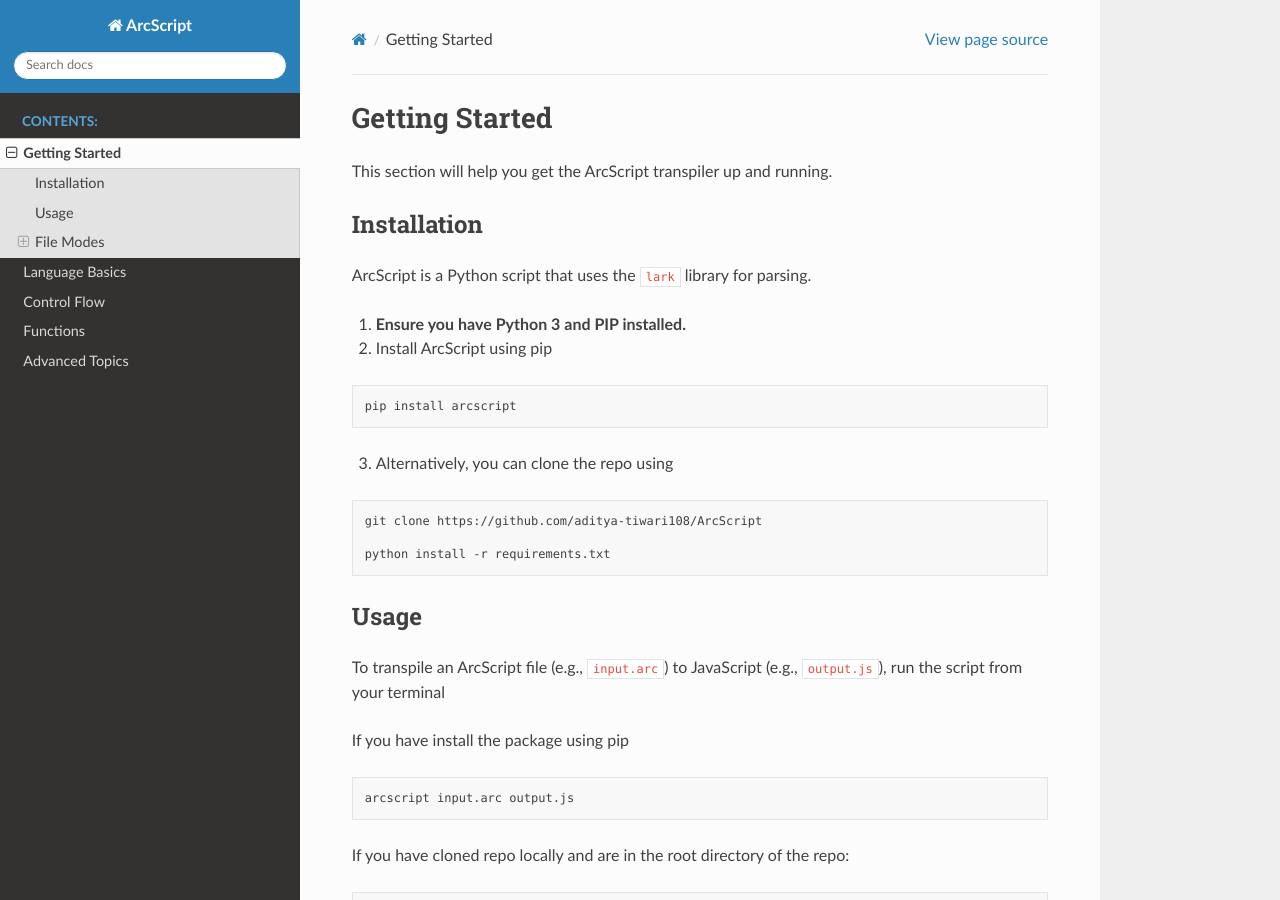
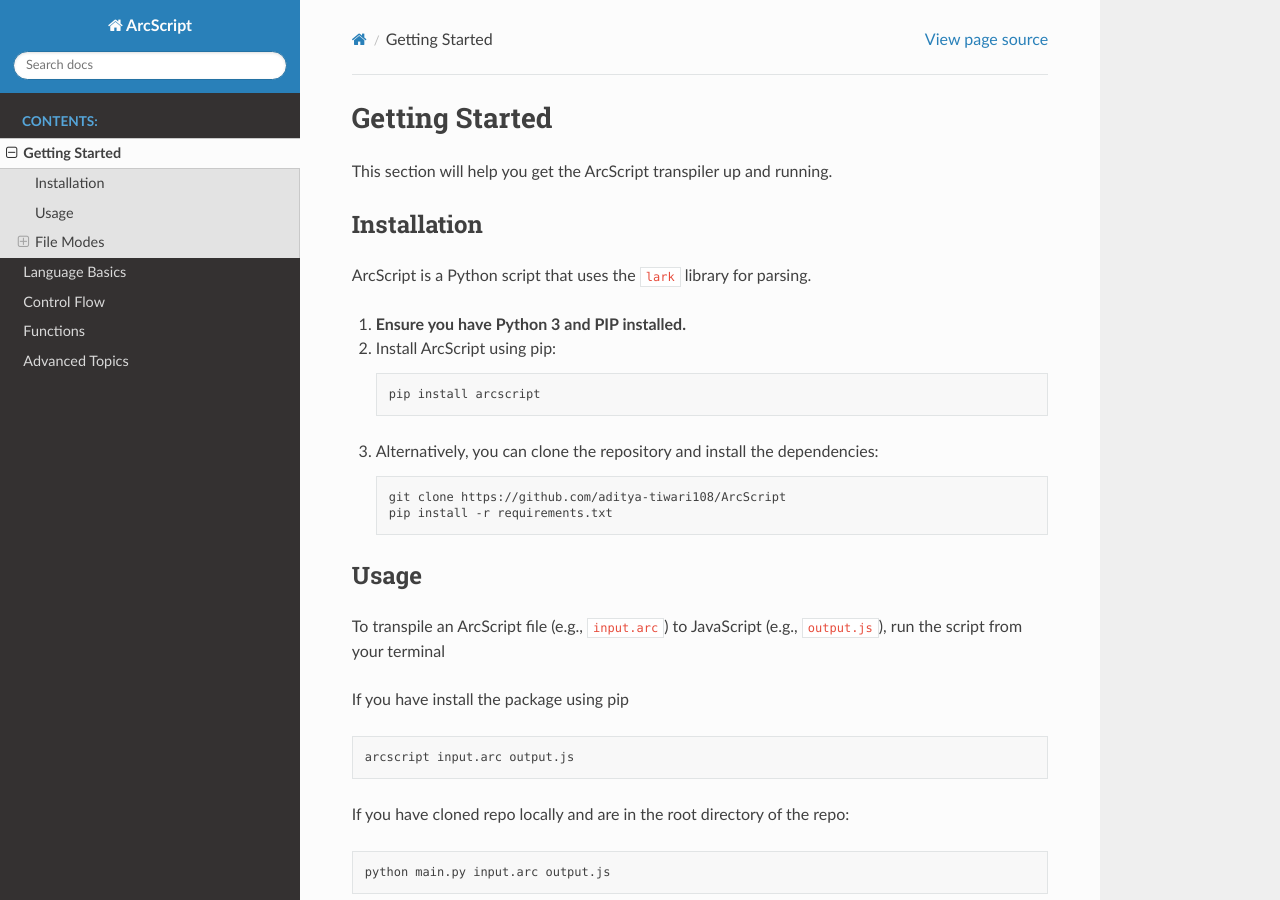
Before and after one commit to aditya-tiwari108/ArcScript, a Sphinx documentation site: the page built from docs/getting_started.rst, in a window 1280 px wide and 900 px high. Built offline with Sphinx 7.4.7 and the Read the Docs theme 3.1.0, drawn with Linux system fonts in a browser that asks for light colours; pages that are not in the unit, such as notebooks, are missing from menus.

Commit message:
Minor Tweaks

```diff
--- a/docs/getting_started.rst
+++ b/docs/getting_started.rst
@@ -9,21 +9,20 @@
 
 ArcScript is a Python script that uses the ``lark`` library for parsing.
 
-1.  **Ensure you have Python 3 and PIP installed.**
-2. Install ArcScript using pip
+#. **Ensure you have Python 3 and PIP installed.**
 
-.. code-block:: bash
+#. Install ArcScript using pip:
 
-        pip install arcscript
+   .. code-block:: bash
 
-3. Alternatively, you can clone the repo using
+      pip install arcscript
 
-.. code-block:: bash
+#. Alternatively, you can clone the repository and install the dependencies:
 
-        git clone https://github.com/aditya-tiwari108/ArcScript
+   .. code-block:: bash
 
-        python install -r requirements.txt
-
+      git clone https://github.com/aditya-tiwari108/ArcScript
+      pip install -r requirements.txt
 
 Usage
 =====
```
